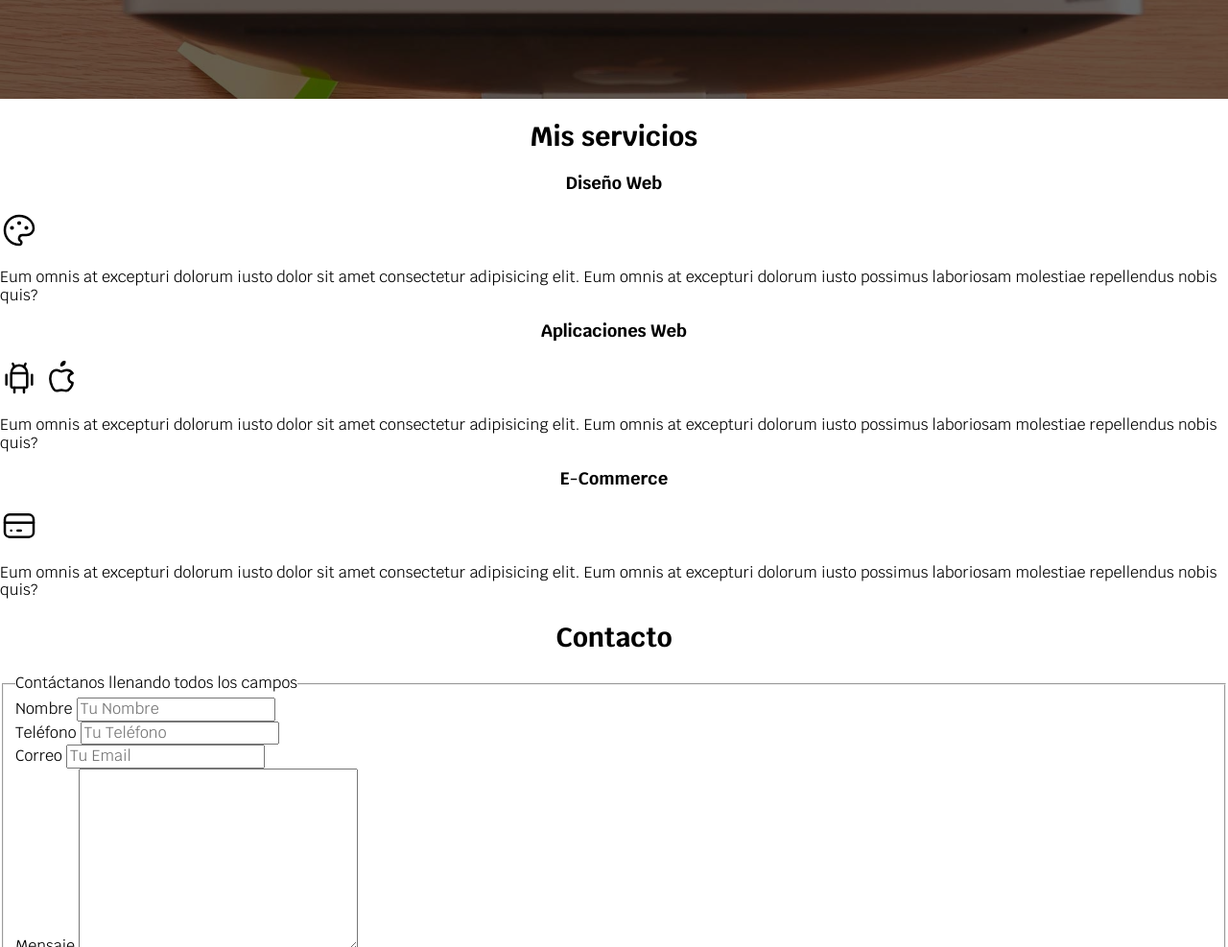
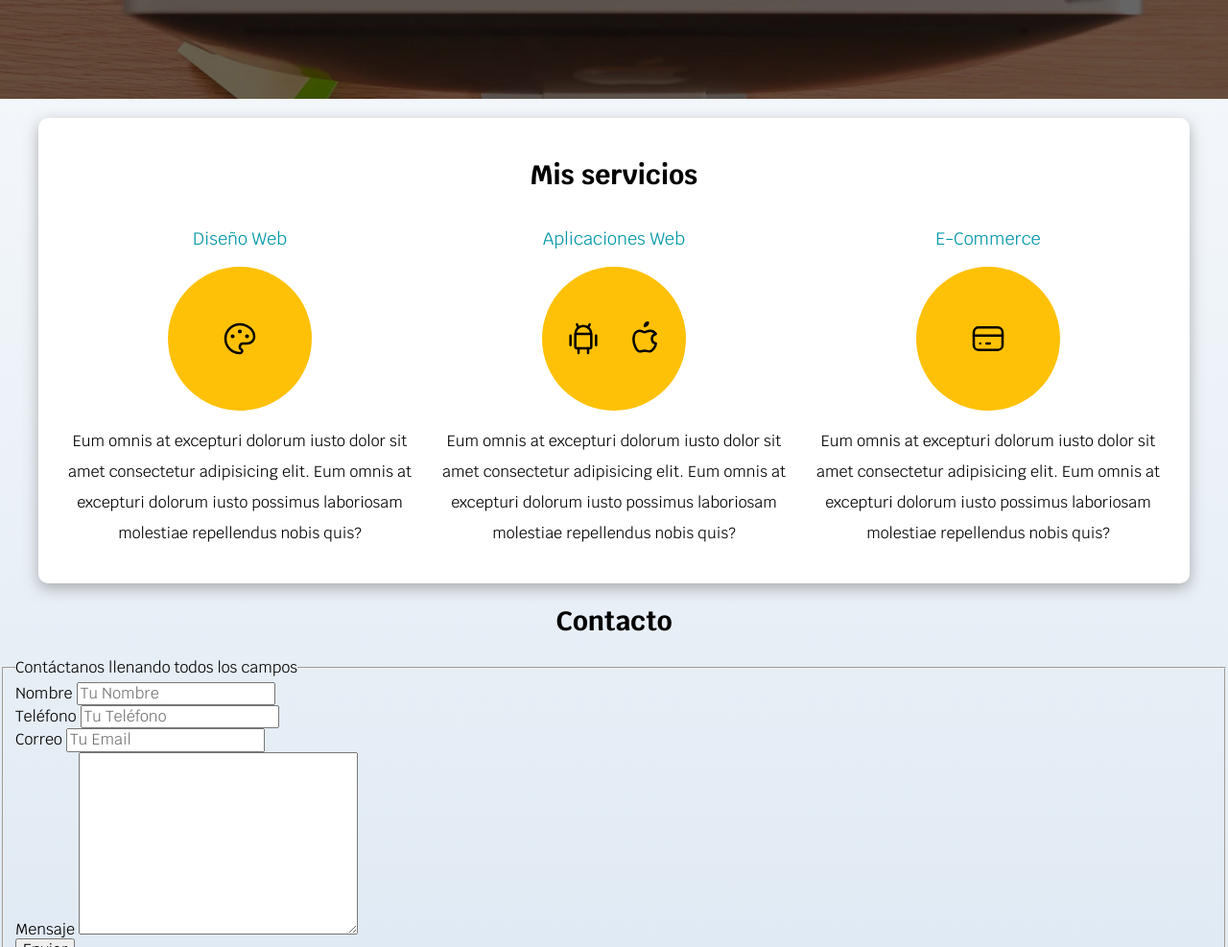
Before and after one commit to gabygramajo/Curso-Desarrollo-Web, a plain HTML site: page web-freelancer/index.html in a window 1280 px wide. Shown: the part 485-1472 px from the top of the page at 96% size. Drawn offline with Linux system fonts and the light colour scheme.

Commit message:
services section - done

```diff
--- a/web-freelancer/css/style.css
+++ b/web-freelancer/css/style.css
@@ -5,6 +5,7 @@
   --primario: #FFC107;
   --secundario: #0097A7;
   --gris: #757575;
+  --grisClaro: #DFE9F3;
 }
 
 /* Hack
@@ -26,6 +27,8 @@ html{
 body{
   font-size: 16px;
   font-family: 'Krub', sans-serif;
+  background-image: linear-gradient(to top, var(--grisClaro) 0%, var(--white) 100% );
+
 }
 .contenedor{
   max-width: 120rem;
@@ -49,6 +52,10 @@ body{
   .boton{
     width: auto;
   }
+}
+
+.box-shadow {
+  box-shadow: 0px 5px 15px 0px rgba(112,112,112,0.54);
 }
 /* Tipografias */
 
@@ -104,6 +111,7 @@ h1, h2, h3{
   background-size: cover;
   background-position: center;
   height: 450px;
+  margin-bottom: 2rem;
 }
 .contenido-hero{
   background-color: rgba(0, 0, 0, .6);
@@ -120,3 +128,40 @@ h1, h2, h3{
   display: flex;
   align-items: flex-end;
 }
+
+/* Main */
+main {
+  background-color: var(--white);
+  padding: 2rem;
+  border-radius: 1rem;
+}
+
+@media (min-width: 768px) {
+    .servicios {
+      display: grid;
+      grid-template-columns: repeat(3, 1fr);
+      column-gap: 1rem;
+    }
+}
+.servicio {
+  display: flex;
+  flex-direction: column;
+  align-items: center;
+}
+.servicio h3 {
+  color: var(--secundario);
+  font-weight: normal;
+}
+.servicio p {
+  line-height: 2;
+  text-align: center;
+}
+.servicio .iconos {
+  height: 15rem;
+  width: 15rem;
+  background-color: var(--primario);
+  border-radius: 50%;
+  display: flex;
+  justify-content: space-evenly;
+  align-items: center;
+}
--- a/web-freelancer/index.html
+++ b/web-freelancer/index.html
@@ -41,11 +41,12 @@
     </div>
   </section>
 
-  <main>
+  <main class="contenedor box-shadow">
     <h2>Mis servicios</h2>
-
-    <section>
+    <div class="servicios">
+      <section class="servicio">
         <h3>Diseño Web</h3>
+        <div class="iconos">
           <svg xmlns="http://www.w3.org/2000/svg" class="icon icon-tabler icon-tabler-palette" width="40" height="40" viewBox="0 0 24 24" stroke-width="1.5" stroke="#000000" fill="none" stroke-linecap="round" stroke-linejoin="round">
             <path stroke="none" d="M0 0h24v24H0z" fill="none"/>
             <path d="M12 21a9 9 0 1 1 0 -18a9 8 0 0 1 9 8a4.5 4 0 0 1 -4.5 4h-2.5a2 2 0 0 0 -1 3.75a1.3 1.3 0 0 1 -1 2.25" />
@@ -53,10 +54,13 @@
             <circle cx="12" cy="7.5" r=".5" fill="currentColor" />
             <circle cx="16.5" cy="10.5" r=".5" fill="currentColor" />
           </svg>
+        </div>
+
         <p>Eum omnis at excepturi dolorum iusto dolor sit amet consectetur adipisicing elit. Eum omnis at excepturi dolorum iusto possimus laboriosam molestiae repellendus nobis quis?</p>
       </section>
-    <section>
+      <section class="servicio">
         <h3>Aplicaciones Web</h3>
+        <div class="iconos">
           <svg xmlns="http://www.w3.org/2000/svg" class="icon icon-tabler icon-tabler-brand-android" width="40" height="40" viewBox="0 0 24 24" stroke-width="1.5" stroke="#000000" fill="none" stroke-linecap="round" stroke-linejoin="round">
             <path stroke="none" d="M0 0h24v24H0z" fill="none"/>
             <line x1="4" y1="10" x2="4" y2="16" />
@@ -72,9 +76,13 @@
             <path d="M9 7c-3 0 -4 3 -4 5.5c0 3 2 7.5 4 7.5c1.088 -.046 1.679 -.5 3 -.5c1.312 0 1.5 .5 3 .5s4 -3 4 -5c-.028 -.01 -2.472 -.403 -2.5 -3c-.019 -2.17 2.416 -2.954 2.5 -3c-1.023 -1.492 -2.951 -1.963 -3.5 -2c-1.433 -.111 -2.83 1 -3.5 1c-.68 0 -1.9 -1 -3 -1z" />
             <path d="M12 4a2 2 0 0 0 2 -2a2 2 0 0 0 -2 2" />
           </svg>
+        </div>
+
         <p>Eum omnis at excepturi dolorum iusto dolor sit amet consectetur adipisicing elit. Eum omnis at excepturi dolorum iusto possimus laboriosam molestiae repellendus nobis quis?</p>
-    </section><section>
+      </section>
+      <section class="servicio">
         <h3>E-Commerce</h3>
+        <div class="iconos">
           <svg xmlns="http://www.w3.org/2000/svg" class="icon icon-tabler icon-tabler-credit-card" width="40" height="40" viewBox="0 0 24 24" stroke-width="1.5" stroke="#000000" fill="none" stroke-linecap="round" stroke-linejoin="round">
             <path stroke="none" d="M0 0h24v24H0z" fill="none"/>
             <rect x="3" y="5" width="18" height="14" rx="3" />
@@ -82,8 +90,11 @@
             <line x1="7" y1="15" x2="7.01" y2="15" />
             <line x1="11" y1="15" x2="13" y2="15" />
           </svg>
+        </div>
+
         <p>Eum omnis at excepturi dolorum iusto dolor sit amet consectetur adipisicing elit. Eum omnis at excepturi dolorum iusto possimus laboriosam molestiae repellendus nobis quis?</p>
       </section>
+    </div>
   </main>
 
   <section>
```
Lines whose indentation alone changed are shown as unchanged.
